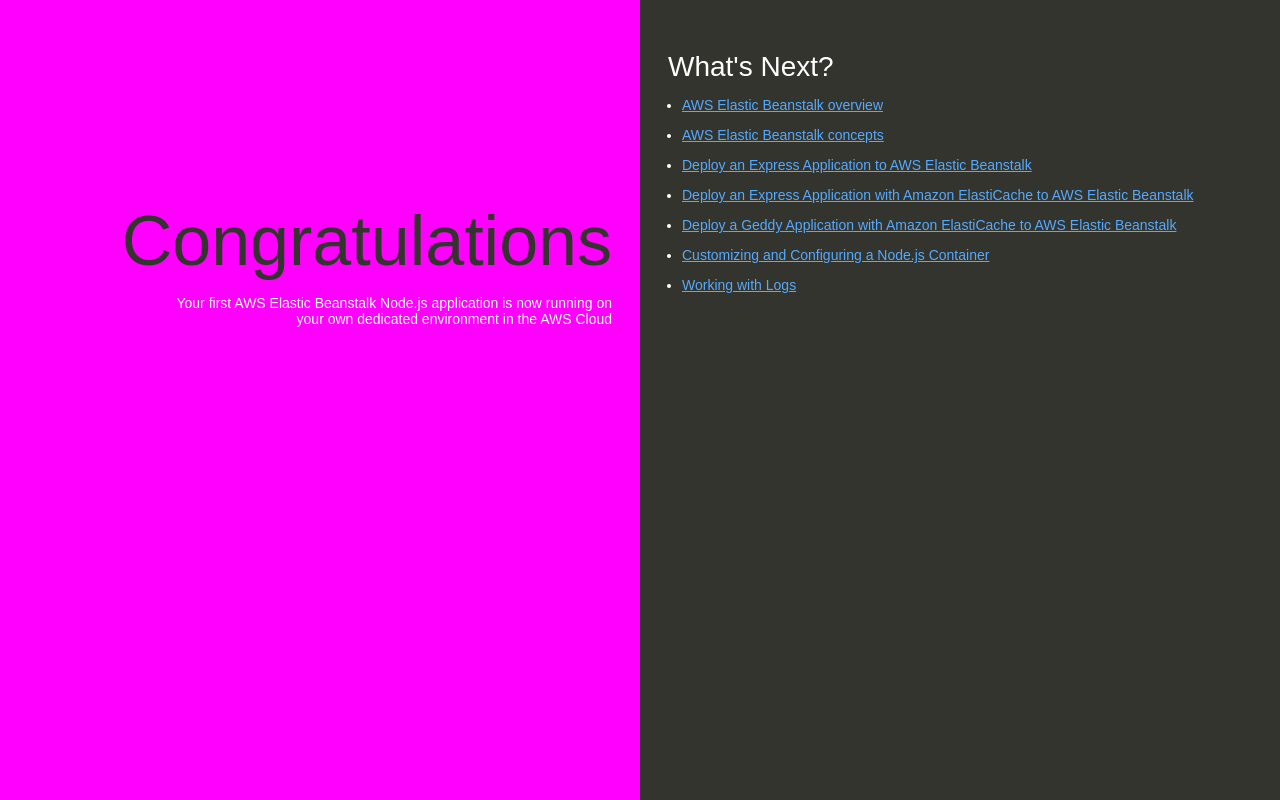
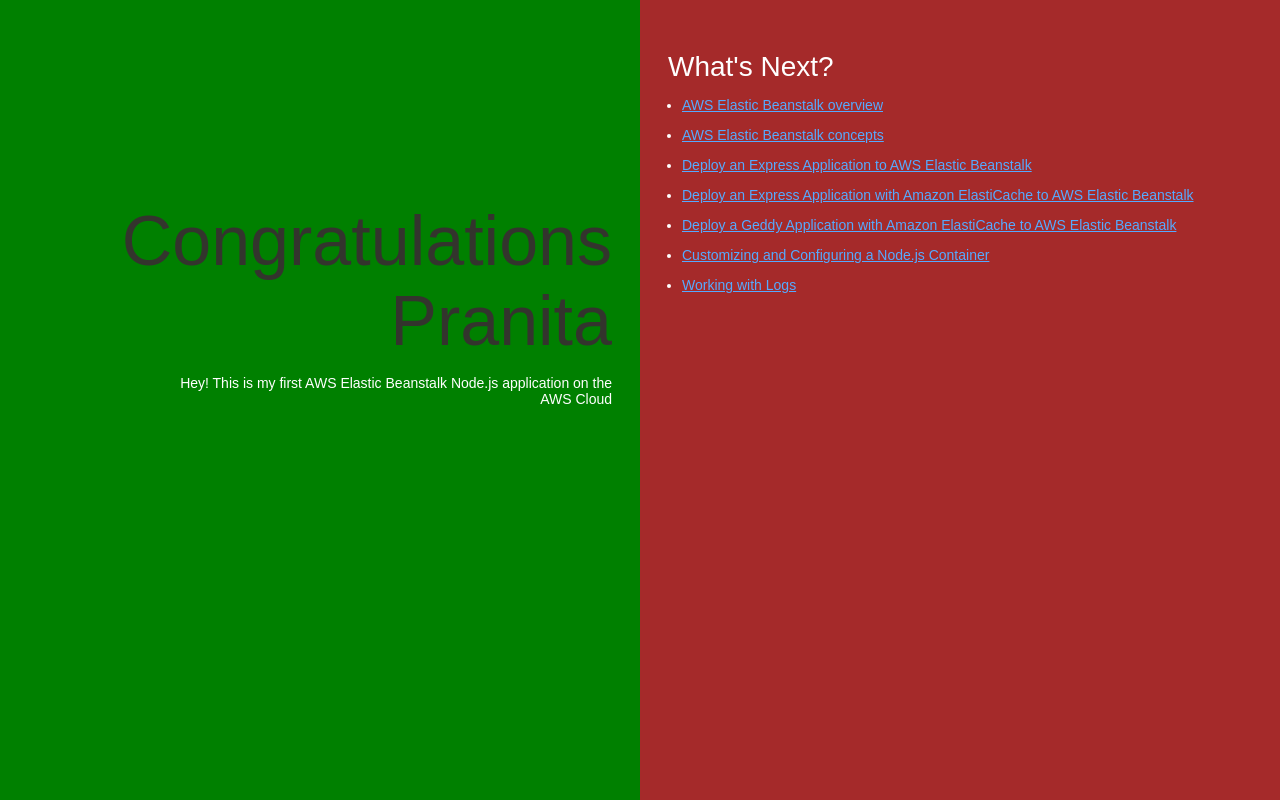
Before and after one commit to pranitaj01/aws-nodejs-pjsample, a website: page index.html in a window 1280 px wide. Drawn offline with Linux system fonts and the light colour scheme.

Commit message:
Pranita's first node.js app deployed through elastic beanstalk

```diff
--- a/index.html
+++ b/index.html
@@ -35,7 +35,7 @@
 
         text-align: right;
         padding-top: 11em;
-        background-color: Magenta;
+        background-color: Green;
 
       }
       .textColumn p {
@@ -49,7 +49,7 @@
         bottom: 0px;
         left: 50%;
 
-        background-color: #33342D;
+        background-color: Brown;
       }
 
       h1 {
@@ -74,8 +74,8 @@
   </head>
   <body>
     <div class="textColumn">
-      <h1>Congratulations</h1>
-      <p>Your first AWS Elastic Beanstalk Node.js application is now running on your own dedicated environment in the AWS Cloud</p>
+      <h1>Congratulations Pranita</h1>
+      <p>Hey! This is my first AWS Elastic Beanstalk Node.js application on the AWS Cloud</p>
     </div>
     <div class="linksColumn">
       <h2>What's Next?</h2>
```
